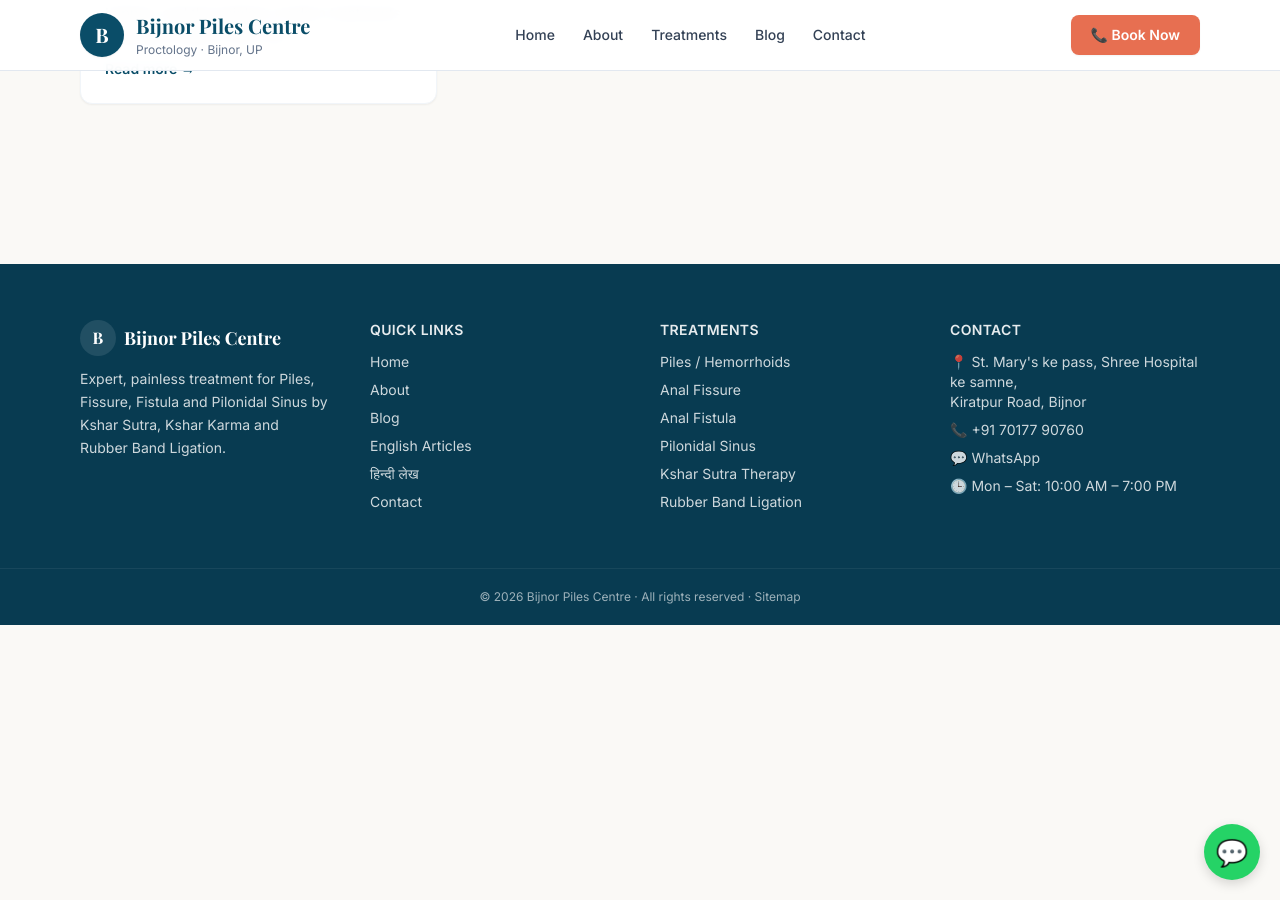
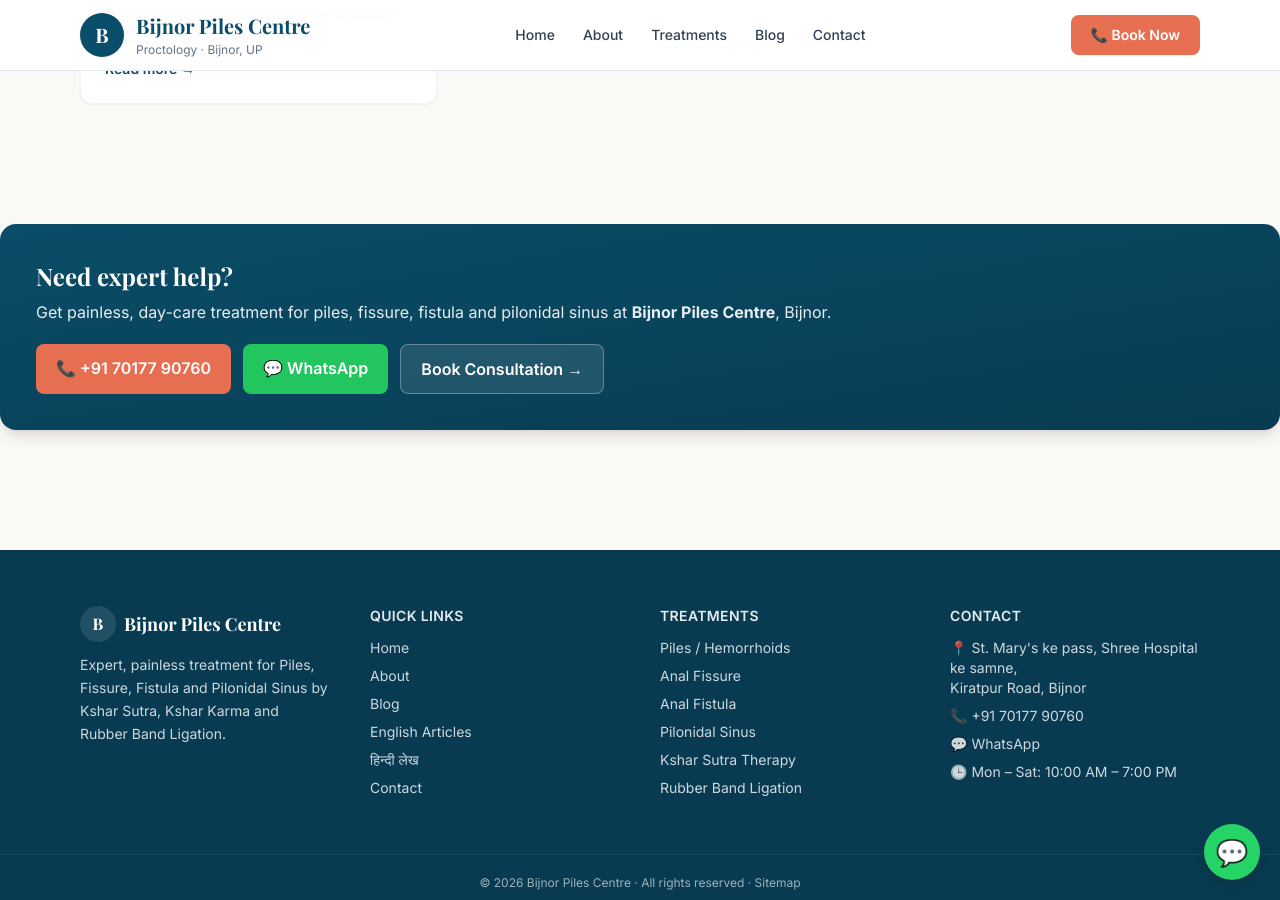
Before and after one commit to kumarparmod23/bijnorpilescentre, a Jekyll site: the page built from en-index.html, in a window 1280 px wide and 900 px high, scrolled down 2133 px. Built offline with Jekyll 4.4.1, drawn with Linux system fonts in a browser that asks for light colours; nearby versions of some CDN libraries.

Commit message:
fix: buttons, phone, address, map — en-index.html

```diff
--- a/en-index.html
+++ b/en-index.html
@@ -7,7 +7,10 @@
 
 <section class="bg-gradient-to-br from-primary to-primary-dark text-white">
   <div class="max-w-6xl mx-auto px-4 py-14 md:py-16">
-    <nav class="text-xs opacity-80 mb-3"><a href="/" class="hover:text-accent">Home</a> / <a href="/blog/" class="hover:text-accent">Blog</a> / English</nav>
+    <nav class="text-xs opacity-80 mb-3">
+      <a href="{{ '/' | relative_url }}" class="hover:text-accent">Home</a> /
+      <a href="{{ '/blog/' | relative_url }}" class="hover:text-accent">Blog</a> / English
+    </nav>
     <h1 class="font-serif text-4xl md:text-5xl font-bold mb-3">English Articles</h1>
     <p class="opacity-90 max-w-2xl">Doctor-written guides on piles, fissure, fistula, pilonidal sinus, treatments, diet and lifestyle.</p>
   </div>
@@ -18,7 +21,7 @@
     <div class="grid md:grid-cols-3 gap-6">
       {% assign en_posts = site.posts | where: "lang", "en" %}
       {% for post in en_posts %}
-      <a href="{{ post.url }}" class="group bg-white rounded-xl p-6 border border-slate-100 shadow-sm hover:shadow-xl hover:-translate-y-1 transition-all block">
+      <a href="{{ post.url | relative_url }}" class="group bg-white rounded-xl p-6 border border-slate-100 shadow-sm hover:shadow-xl hover:-translate-y-1 transition-all block">
         <div class="flex items-center gap-2 mb-3">
           <span class="text-xs text-accent font-semibold uppercase tracking-wide">{{ post.condition }}</span>
           <span class="text-xs text-slate-400">·</span>
@@ -26,9 +29,11 @@
         </div>
         <h3 class="font-serif text-lg font-bold text-primary leading-snug mb-3 group-hover:text-accent transition">{{ post.title }}</h3>
         <p class="text-sm text-slate-600 leading-relaxed mb-3">{{ post.meta_description | default: post.excerpt | strip_html | truncate: 120 }}</p>
-        <div class="text-primary text-sm font-semibold">Read more →</div>
+        <div class="text-primary text-sm font-semibold group-hover:text-accent transition">Read more →</div>
       </a>
       {% endfor %}
     </div>
   </div>
 </section>
+
+{% include cta.html %}
```
